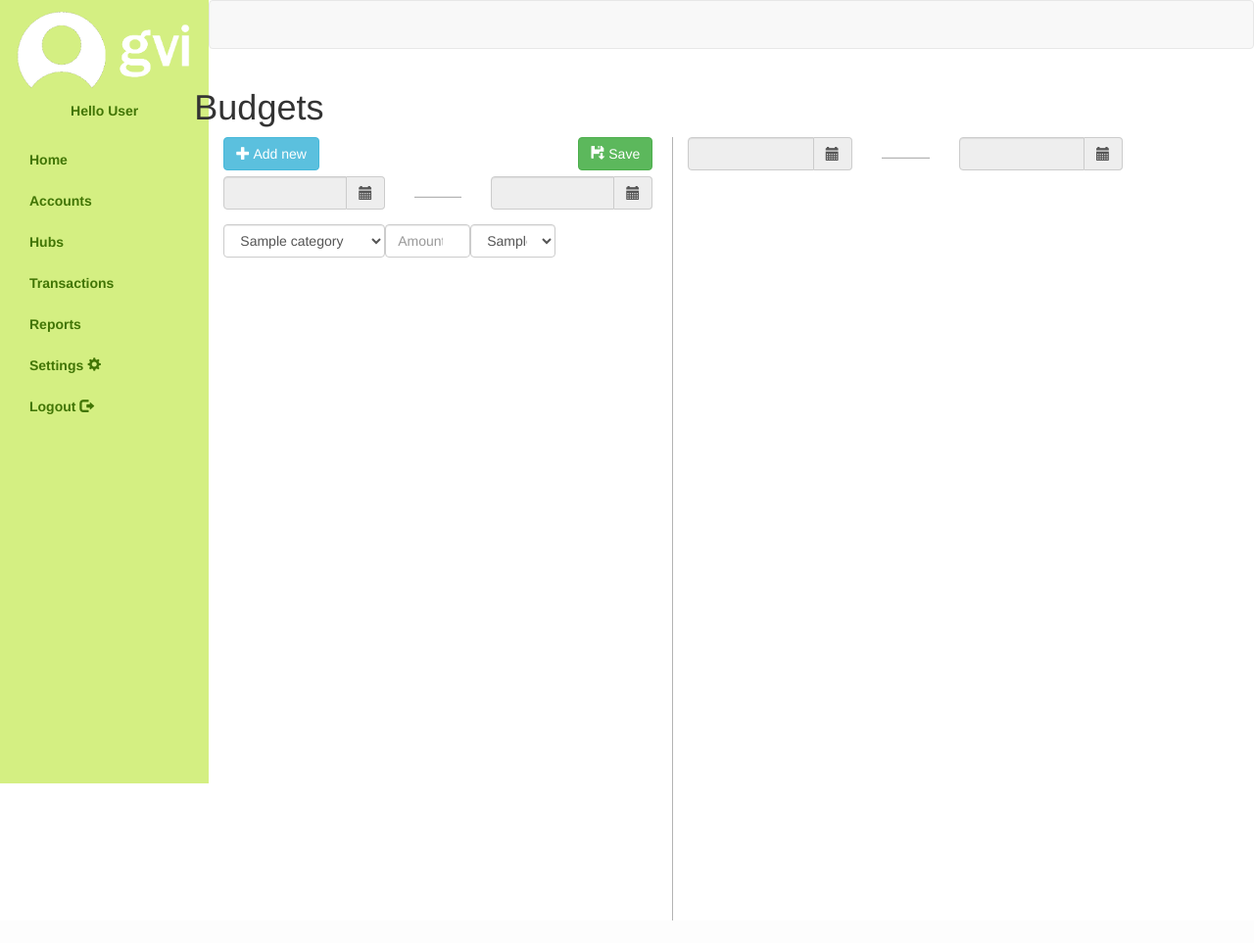
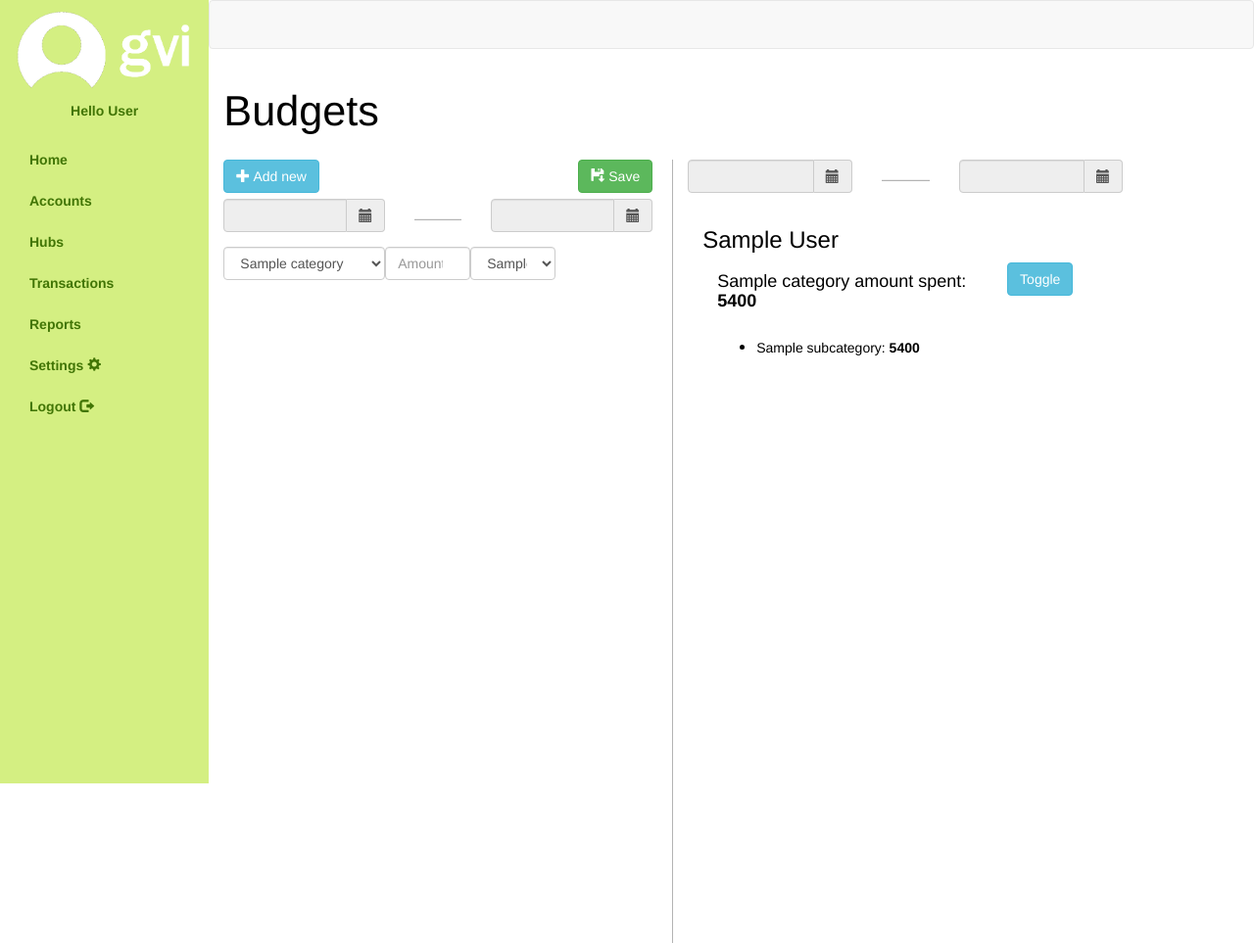
Before and after one commit to m1k3r/gvi-accounts, a Django app: page /budgets/ in a window 1280 px wide. Shown: the whole page at 98% size. Before the commit the page ends 940 px from the top, so only its background shows below. Run offline with Django 3.2, Linux system fonts and the light colour scheme; tables that the repository leaves empty hold one stand-in row (values such as "Sample post"); some libraries are stand-ins or nearby versions.

Commit message:
Adds budget spent info per subcategory

```diff
--- a/gvi/budgets/templates/budgets/dashboard.html
+++ b/gvi/budgets/templates/budgets/dashboard.html
@@ -10,7 +10,7 @@
     <div class="row col-xs-11">
         <div class="row" id="hubname">
             <h1>
-                <div id="budgets">Budgets</div>
+                <div class="budgets">Budgets</div>
             </h1>
         </div>
 
@@ -124,8 +124,38 @@
 
             </div>
 
-            <div class="row">
+            <div class="budgets">
+                {% for a in currency %}
+                    <div class="row">
+                        <h3>{{ a.name }}</h3>
+                    </div>
+                    {% for b in category %}
+                        <div class="row">
+                            <div class="col-xs-8">
+                                <h4>{{ b.name }} amount spent: <label> 5400</label></h4>
+                            </div>
 
+                            <div class="col-xs-4">
+                                <button class="btn btn-info" name="{{ b.name }}" id="{{ b.name }}">
+                                    <span class="" aria-hidden="true"></span> Toggle
+                                </button>
+                            </div>
+
+
+
+                        </div>
+                        {% for c in b.subcategory_set.all %}
+                            <div class="row">
+                                <div class="col-xs-12">
+                                    <ul name="penis" id="penis">
+                                        <li><h5>{{ c.name }}: <label> 5400</label></h5></li>
+                                    </ul>
+                                </div>
+                            </div>
+                        {% endfor %}
+
+                    {% endfor %}
+                {% endfor %}
             </div>
 
         </div>
```
